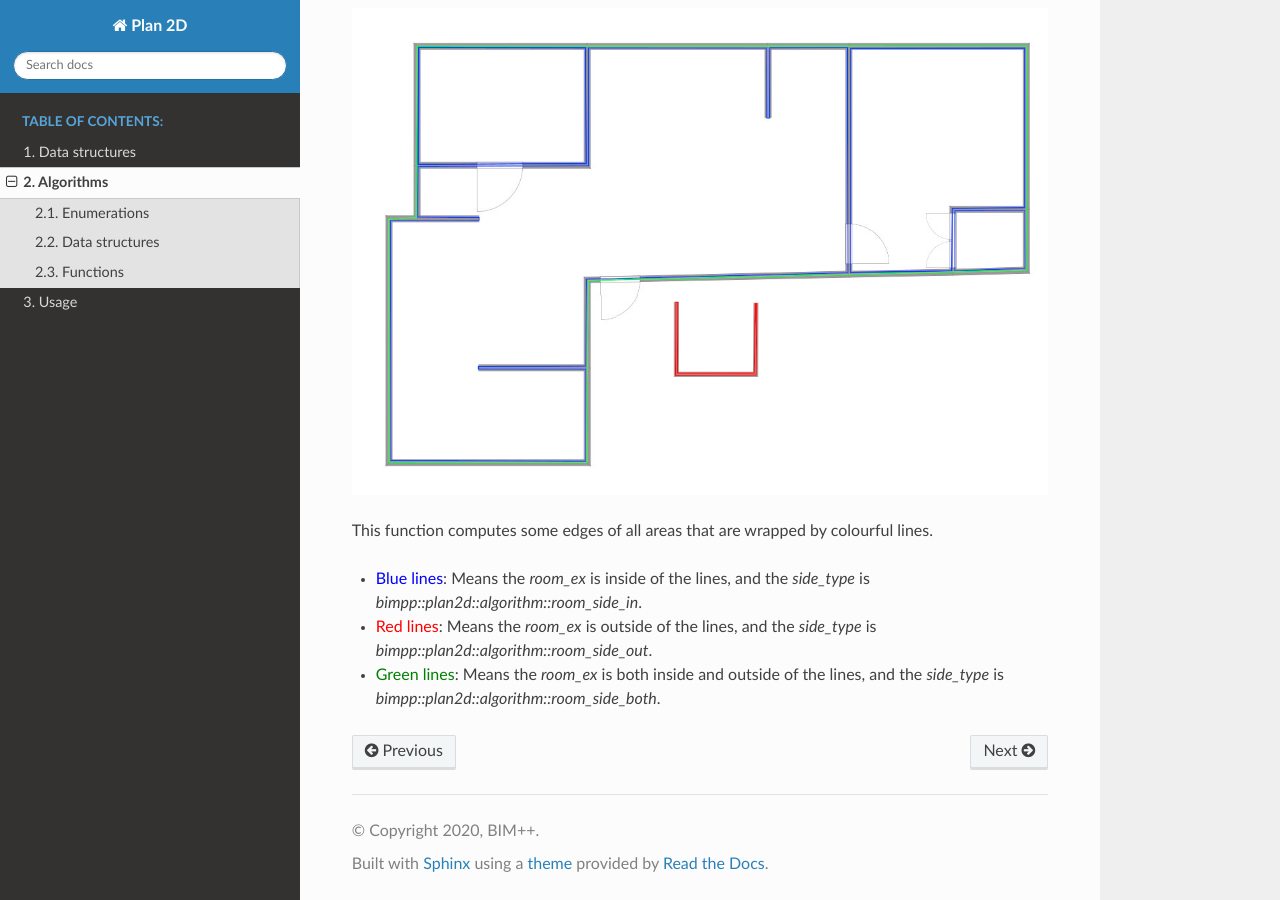
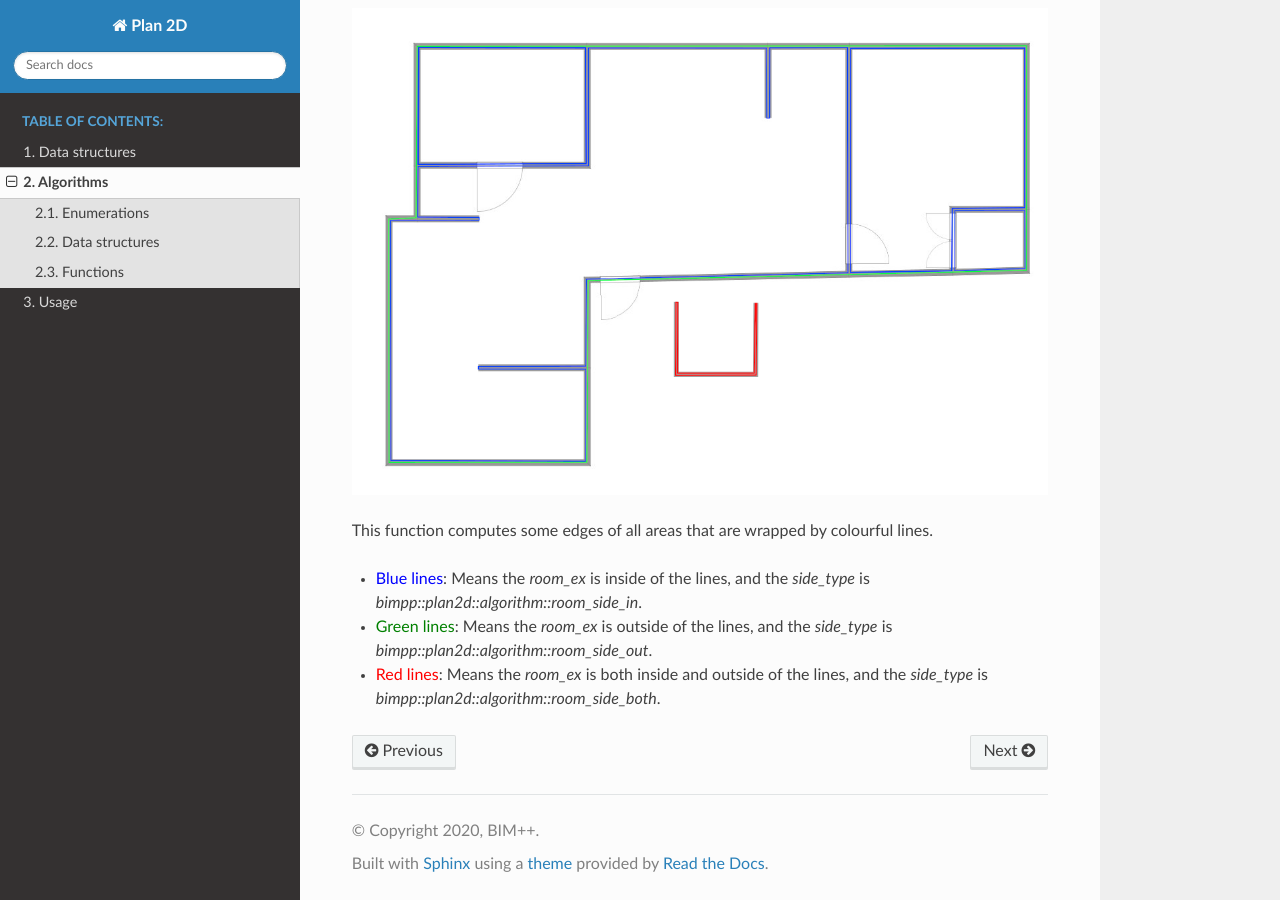
Before and after one commit to bimpp/plan2d, a Sphinx documentation site: the page built from docs/algorithms.rst, in a window 1280 px wide and 900 px high, scrolled down 3719 px. Built offline with Sphinx 7.4.7 and the Read the Docs theme 2.0.0, drawn with Linux system fonts in a browser that asks for light colours; comment, search, counter and statistics services are not loaded.

```diff
--- a/docs/algorithms.rst
+++ b/docs/algorithms.rst
@@ -53,5 +53,5 @@ This function computes some edges of all areas that are wrapped by colourful lin
 .. role:: green
 
 * :blue:`Blue lines`: Means the `room_ex` is inside of the lines, and the `side_type` is `bimpp::plan2d::algorithm::room_side_in`.
-* :red:`Red lines`: Means the `room_ex` is outside of the lines, and the `side_type` is `bimpp::plan2d::algorithm::room_side_out`.
-* :green:`Green lines`: Means the `room_ex` is both inside and outside of the lines, and the `side_type` is `bimpp::plan2d::algorithm::room_side_both`.
+* :green:`Green lines`: Means the `room_ex` is outside of the lines, and the `side_type` is `bimpp::plan2d::algorithm::room_side_out`.
+* :red:`Red lines`: Means the `room_ex` is both inside and outside of the lines, and the `side_type` is `bimpp::plan2d::algorithm::room_side_both`.
```
